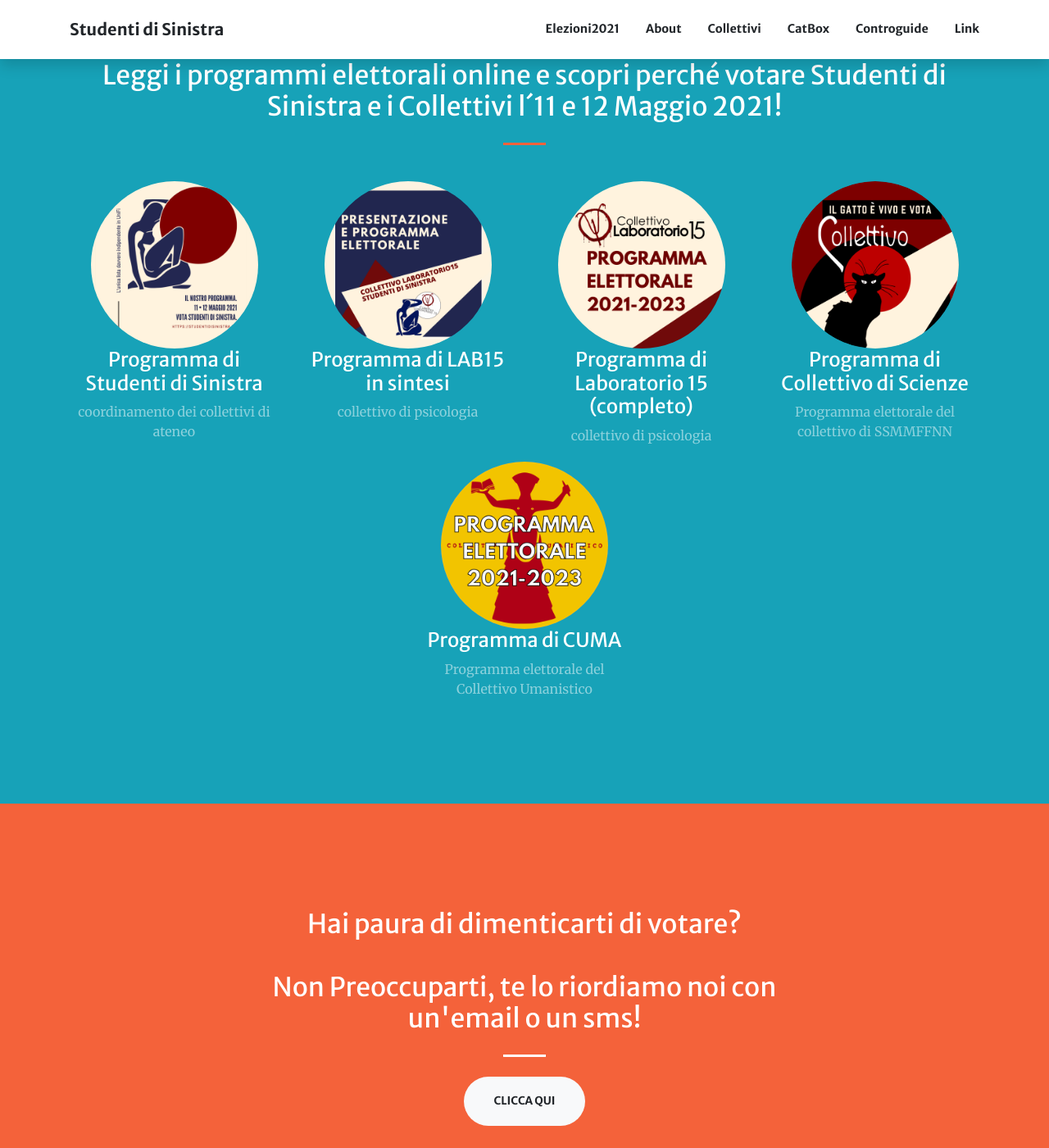
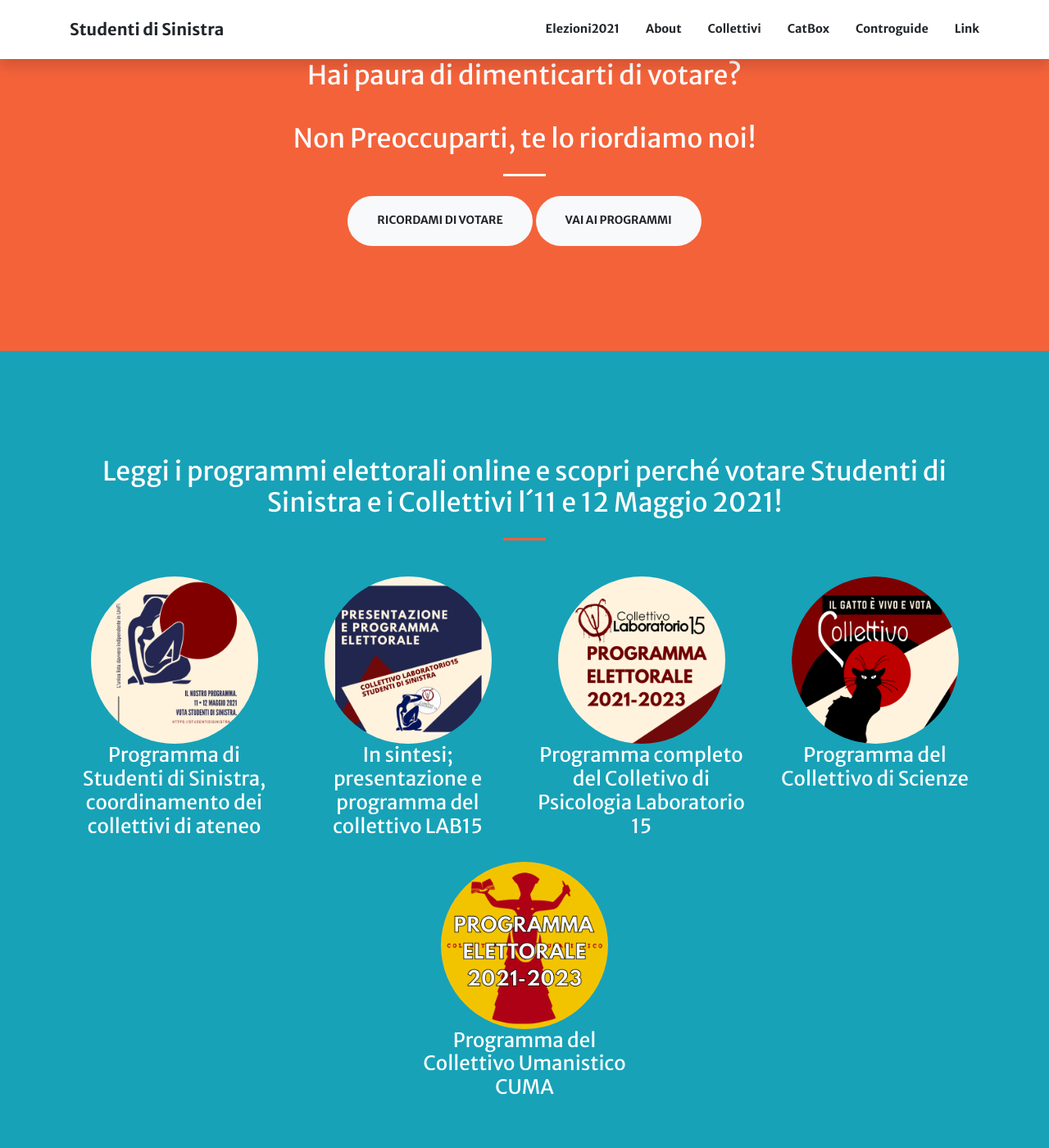
Before and after one commit to studentidisinistra/studentidisinistra.github.io, a Jekyll site: the page built from elezioni2021.md, in a window 1280 px wide and 1400 px high, scrolled down 295 px. Shown: the whole window at 82% size. Built offline with Jekyll 4.4.1, drawn with Linux system fonts in a browser that asks for light colours; nearby versions of some CDN libraries.

Commit message:
migliorato layout pagina programmi elettorali

```diff
--- a/elezioni2021.md
+++ b/elezioni2021.md
@@ -6,40 +6,43 @@ title: Programmi Elettorali 2021-2023
 
 sections:
 
+  - type: call-to-action.html
+    section_id: ricordami
+    background_style: bg-primary
+    title: Hai paura di dimenticarti di votare? <br/>  <br/> Non Preoccuparti, te lo riordiamo noi!
+    text:
+    actions:
+      - title: Ricordami di votare
+        url: 'https://news.sestograd.org/remindervoto'
+        class: btn-light
+      - title: Vai ai programmi
+        url: '#programmi'
+        class: btn-light
+
   - type: members.html
     section_id: programmi
     title: Leggi i programmi elettorali online e scopri perché votare Studenti di Sinistra e i Collettivi l´11 e 12 Maggio 2021!
     #Cosa sono le controguide?  <br /> Sono dei piccoli libriccini che raccolgono informazioni utili sulla vita all'università, consigli, divertenti aneddoti e informazioni su SdS, i Collettivi e le nostre attività!  <br />
     background_style: bg-info text-white
     members:
-      - title: Programma di Studenti di Sinistra
-        text: coordinamento dei collettivi di ateneo
+      - title: Programma di Studenti di Sinistra, coordinamento dei collettivi di ateneo
+        #text: coordinamento dei collettivi di ateneo
         image: /elezioni2021/asset/ateneo.png
         url: '/QR_Statici/P_SDS'
-      - title: Programma di LAB15 in sintesi
-        text: collettivo di psicologia
+      - title: In sintesi; presentazione e programma del collettivo LAB15
+        #text: collettivo di psicologia
         image: /elezioni2021/asset/lab15_Sintesi.png
         url: '/QR_Statici/P_L15_Sintesi'
-      - title: Programma di Laboratorio 15 (completo)
-        text: collettivo di psicologia
+      - title: Programma completo del Colletivo di Psicologia Laboratorio 15
+        #text: collettivo di psicologia
         image: /elezioni2021/asset/lab15.png
         url: '/QR_Statici/P_L15'
-      - title: Programma di Collettivo di Scienze
-        text: Programma elettorale del collettivo di SSMMFFNN
+      - title: Programma del Collettivo di Scienze
+        #text: Programma elettorale del collettivo di SSMMFFNN
         image: /elezioni2021/asset/scienze.png
         url: '/QR_Statici/P_SCIE'
-      - title: Programma di CUMA
-        text: Programma elettorale del Collettivo Umanistico
+      - title: Programma del Collettivo Umanistico CUMA
+        #text: Programma elettorale del Collettivo Umanistico
         image: /elezioni2021/asset/cuma.png
         url: '/QR_Statici/P_CUMA'
-
-  - type: call-to-action.html
-    section_id: ricordami
-    background_style: bg-primary
-    title: Hai paura di dimenticarti di votare? <br/>  <br/> Non Preoccuparti, te lo riordiamo noi con un'email o un sms!
-    text:
-    actions:
-      - title: Clicca qui
-        url: 'https://news.sestograd.org/remindervoto'
-        class: btn-light
 ---
```
